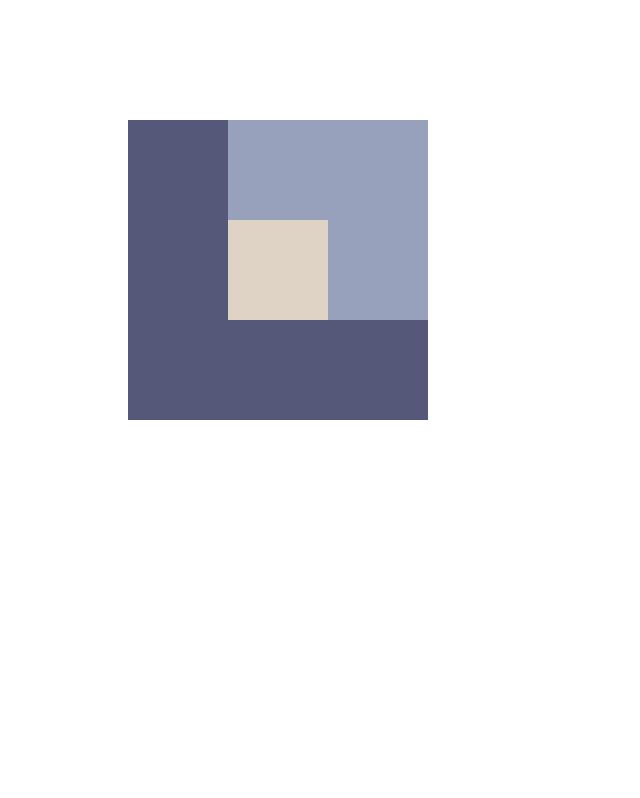
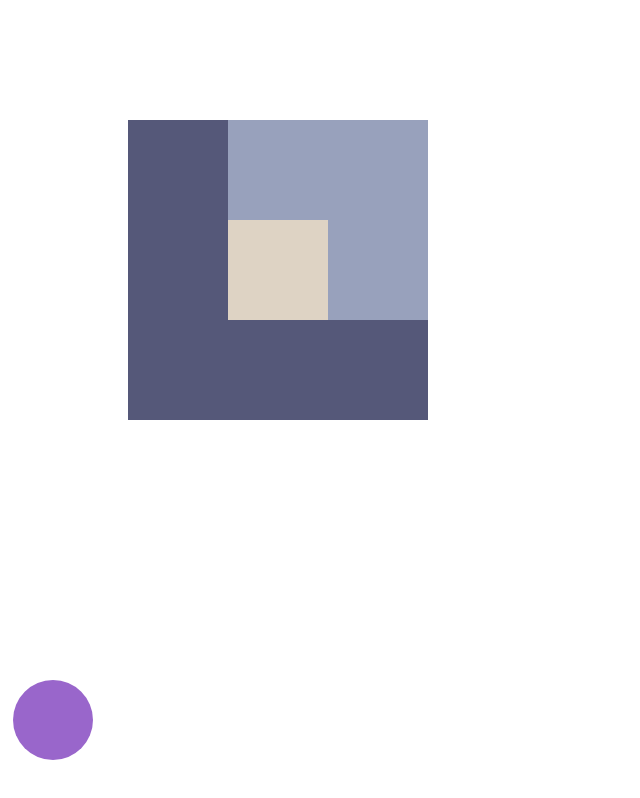
Before and after one commit to Musukeki/ng_demo, an Angular app: page / in a window 1280 px wide. Shown: the whole page, without its empty margins (0-640 px from the left). Built offline with nearby package versions, Linux system fonts and the light colour scheme.

Commit message:
add position practice

```diff
--- a/src/app/app.component.html
+++ b/src/app/app.component.html
@@ -113,3 +113,5 @@
     <div class="small"></div>
   </div>
 </div>
+
+<div class="backTop"></div>
--- a/src/app/app.component.scss
+++ b/src/app/app.component.scss
@@ -163,13 +163,14 @@
 
 
 // ?0626 position練習
-
 .large {
   width: 300px;
   height: 300px;
   background-color: #555879;
   position: relative;
   left: 10%;
+
+  // z-index: 10000;
 
   .middle {
     width: 200px;
@@ -178,6 +179,8 @@
 
     position: absolute;
     right: 0;
+
+    // z-index: -1;
   }
   .small {
     width: 100px;
@@ -186,5 +189,17 @@
 
     position: absolute;
     bottom: 0;
+
+    // z-index: -10;
   }
 }
+
+.backTop {
+  width: 80px;
+  height: 80px;
+  background: #9966cb;
+  border-radius: 1000px;
+  position: fixed;
+  bottom: 5%;
+  left: 1%;
+}
```
